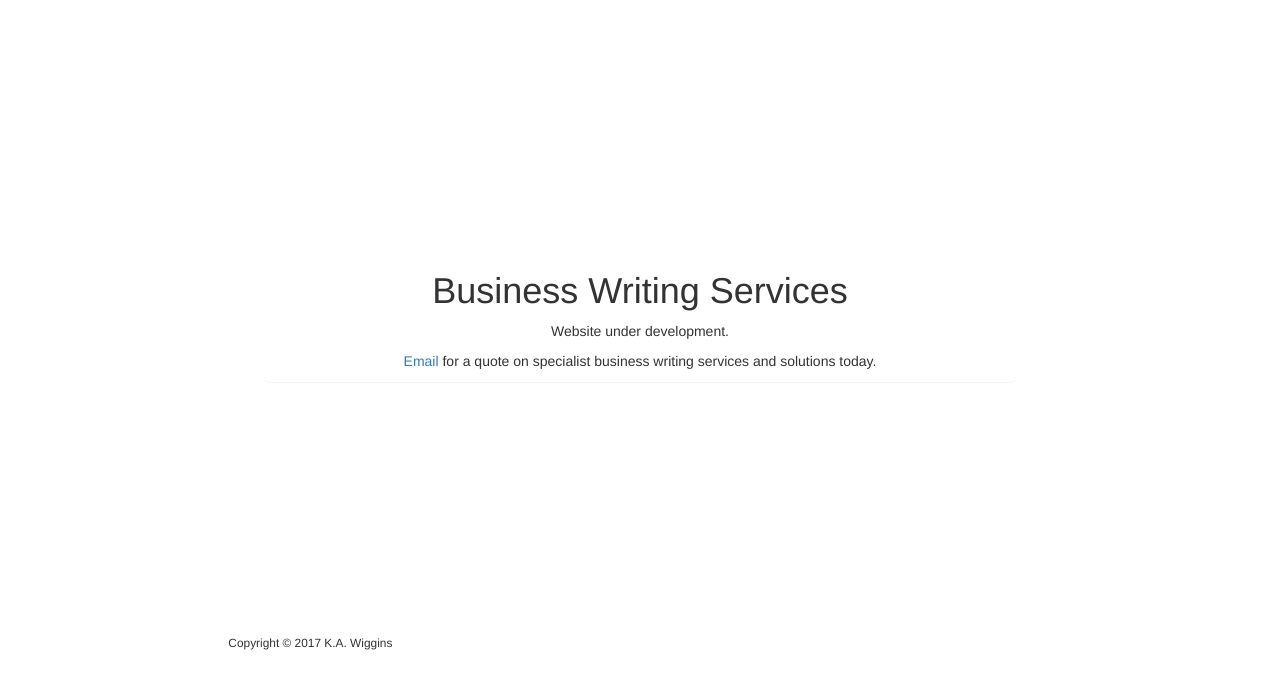
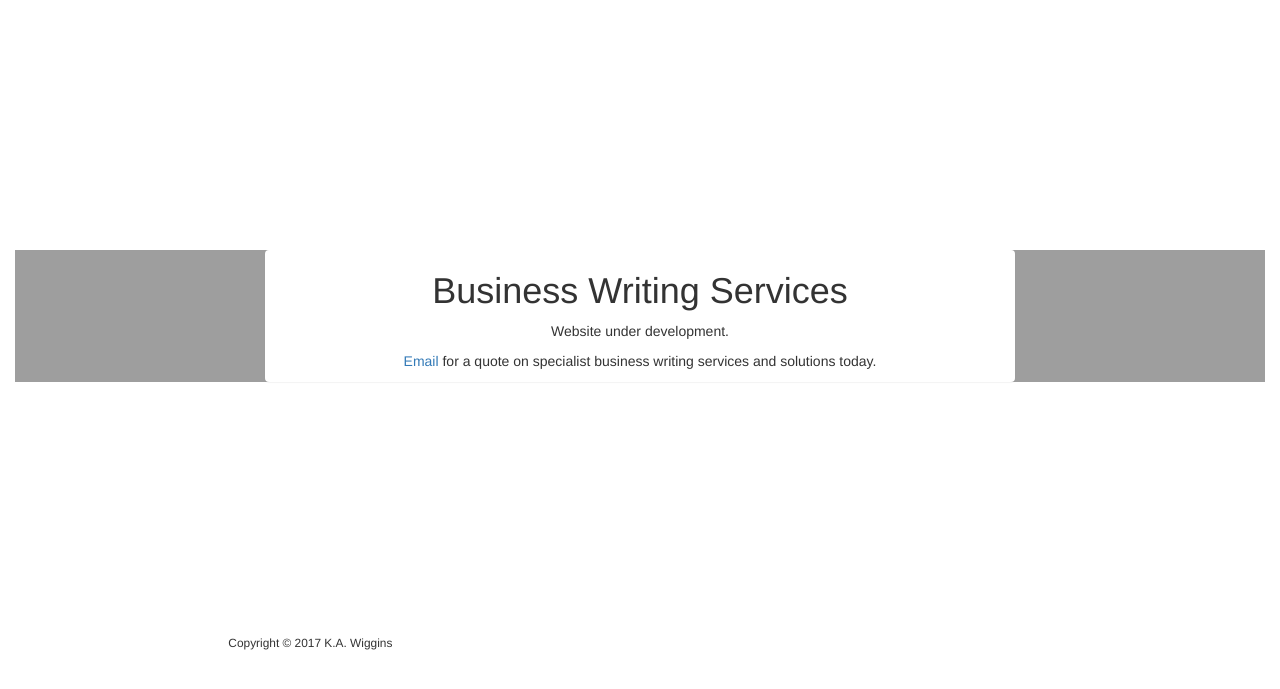
Before and after one commit to kaiewiggins/businesswriting, a Jekyll site: the page built from index.html, in a window 1280 px wide. Shown: the top 689 px of the page. Built offline with Jekyll 4.4.1, drawn with Linux system fonts in a browser that asks for light colours; nearby versions of some CDN libraries.

Commit message:
Update main.css

```diff
--- a/css/main.css
+++ b/css/main.css
@@ -2,15 +2,14 @@
     height: 100%;
 }
 
-/*.background1 {
+.background1 {
     background-image: url("http://businesswriting.solutions/pexels-photo-38892.jpg");
 
     /* Full height */
-   /* height: 100%;
+   height: 100%;
 
     /* Center and scale the image nicely */
-   /* background-position: center;
+   background-position: center;
     background-repeat: no-repeat;
     background-size: cover;
 }
-*/
```
